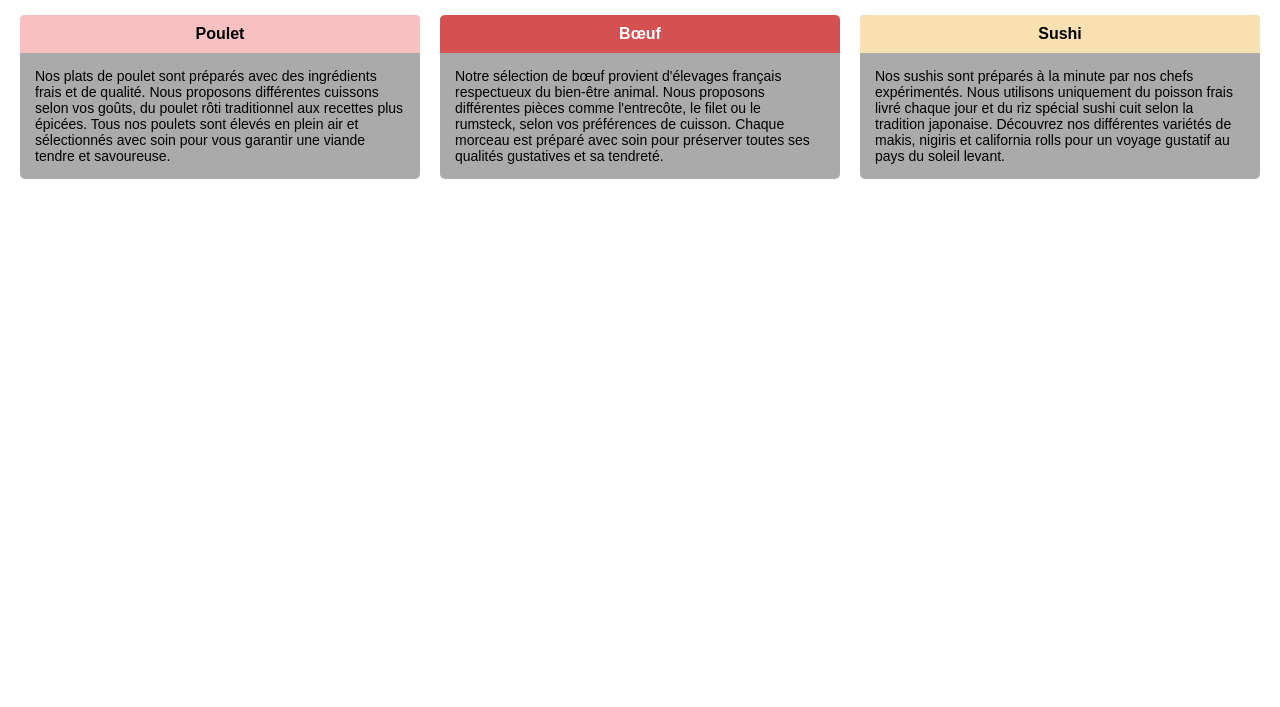
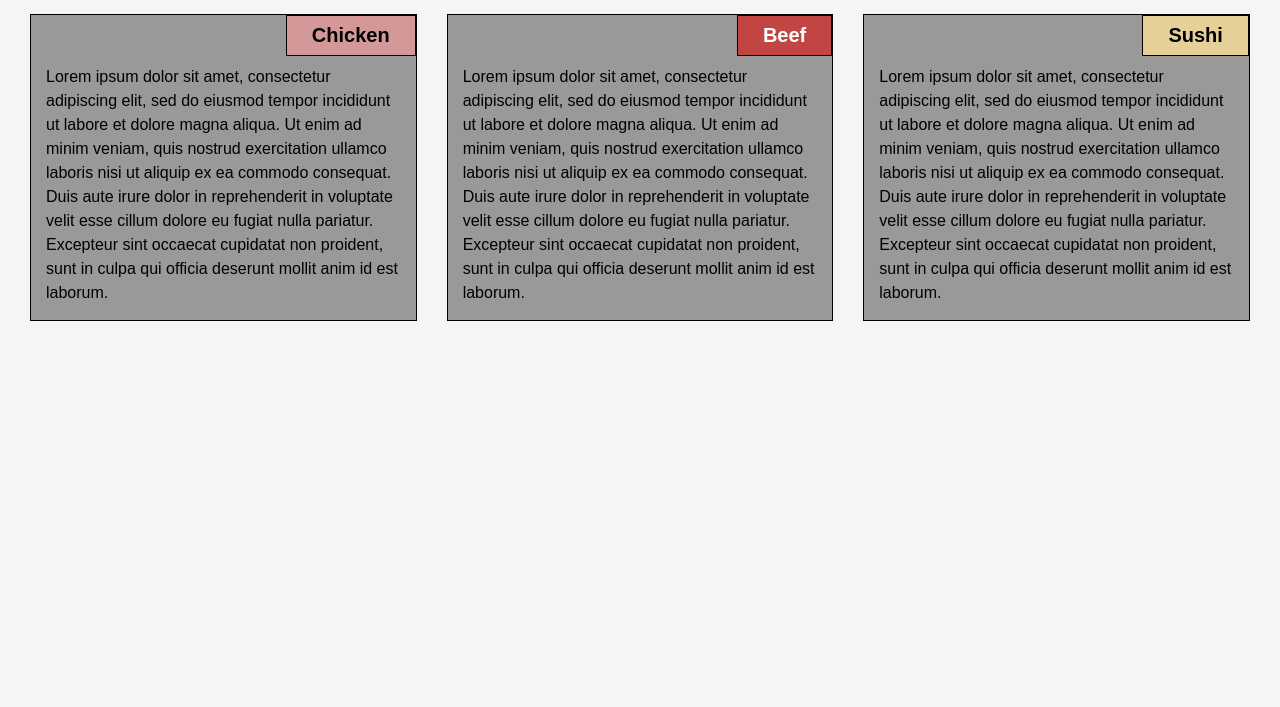
Before and after one commit to denipurwanto10/mod2_solution, a plain HTML site: page index.html/index.html in a window 1280 px wide. Shown: the part 93-800 px from the top of the page. Drawn offline with Linux system fonts and the light colour scheme.

Commit message:
Update index.html

```diff
--- a/index.html/index.html
+++ b/index.html/index.html
@@ -1,86 +1,132 @@
 <!DOCTYPE html>
-<html lang="fr">
+<html lang="en">
 <head>
     <meta charset="UTF-8">
     <meta name="viewport" content="width=device-width, initial-scale=1.0">
-    <title>Notre Menu</title>
+    <title>Our Menu</title>
     <style>
-        /* Styles directement intégrés dans le HTML */
+        * {
+            box-sizing: border-box;
+            margin: 0;
+            padding: 0;
+        }
+
         body {
             font-family: Arial, sans-serif;
-            margin: 0;
-            padding: 20px;
-            background-color: white;
+            font-size: 16px;
+            background-color: #f5f5f5;
+        }
+
+        .container {
+            margin: 0 15px;
         }
 
         h1 {
             text-align: center;
-            margin-bottom: 30px;
+            font-size: 1.75em; /* 75% larger than base */
+            margin: 30px 0;
+            color: #333;
         }
 
-        .menu-conteneur {
-            display: flex;
-            justify-content: space-between;
-            flex-wrap: wrap;
-            gap: 20px;
+        .row::after {
+            content: "";
+            display: table;
+            clear: both;
         }
 
-        .menu-element {
-            flex: 1;
-            min-width: 300px;
-            background-color: #aaa;
-            border-radius: 5px;
-            overflow: hidden;
+        .section {
+            background-color: #999;
+            border: 1px solid black;
+            margin: 15px;
+            position: relative;
+            padding: 40px 15px 15px 15px;
         }
 
-        .menu-entete {
-            padding: 10px;
-            text-align: center;
+        .section-title {
+            position: absolute;
+            top: 0;
+            right: 0;
+            background-color: #d59898;
+            border: 1px solid black;
+            padding: 8px 25px;
+            font-size: 1.25em; /* 25% larger than base */
             font-weight: bold;
             color: black;
         }
 
-        .entete-poulet {
-            background-color: #f8c0c0;
+        .section p {
+            color: black;
+            line-height: 1.5;
+            margin-top: 10px;
         }
 
-        .entete-boeuf {
-            background-color: #d55050;
+        /* Specific colors for each section title */
+        .chicken-title {
+            background-color: #d59898;
+        }
+
+        .beef-title {
+            background-color: #c14543;
             color: white;
         }
 
-        .entete-sushi {
-            background-color: #f8e0b0;
+        .sushi-title {
+            background-color: #e5d198;
         }
 
-        .menu-contenu {
-            padding: 15px;
-            font-size: 14px;
+        /* Desktop view - 992px and above */
+        @media (min-width: 992px) {
+            .col-lg-4 {
+                float: left;
+                width: 33.33%;
+            }
+        }
+
+        /* Tablet view - 768px to 991px */
+        @media (min-width: 768px) and (max-width: 991px) {
+            .col-md-6 {
+                float: left;
+                width: 50%;
+            }
+            .col-md-12 {
+                float: left;
+                width: 100%;
+            }
+        }
+
+        /* Mobile view - 767px and below */
+        @media (max-width: 767px) {
+            .col-sm-12 {
+                float: left;
+                width: 100%;
+            }
         }
     </style>
 </head>
 <body>
-    <h1>Notre Menu</h1>
+    <div class="container">
+        <h1>Our Menu</h1>
 
-    <div class="menu-conteneur">
-        <div class="menu-element">
-            <div class="menu-entete entete-poulet">Poulet</div>
-            <div class="menu-contenu">
-                Nos plats de poulet sont préparés avec des ingrédients frais et de qualité. Nous proposons différentes cuissons selon vos goûts, du poulet rôti traditionnel aux recettes plus épicées. Tous nos poulets sont élevés en plein air et sélectionnés avec soin pour vous garantir une viande tendre et savoureuse.
+        <div class="row">
+            <div class="col-lg-4 col-md-6 col-sm-12">
+                <div class="section">
+                    <div class="section-title chicken-title">Chicken</div>
+                    <p>Lorem ipsum dolor sit amet, consectetur adipiscing elit, sed do eiusmod tempor incididunt ut labore et dolore magna aliqua. Ut enim ad minim veniam, quis nostrud exercitation ullamco laboris nisi ut aliquip ex ea commodo consequat. Duis aute irure dolor in reprehenderit in voluptate velit esse cillum dolore eu fugiat nulla pariatur. Excepteur sint occaecat cupidatat non proident, sunt in culpa qui officia deserunt mollit anim id est laborum.</p>
+                </div>
             </div>
-        </div>
 
-        <div class="menu-element">
-            <div class="menu-entete entete-boeuf">Bœuf</div>
-            <div class="menu-contenu">
-                Notre sélection de bœuf provient d'élevages français respectueux du bien-être animal. Nous proposons différentes pièces comme l'entrecôte, le filet ou le rumsteck, selon vos préférences de cuisson. Chaque morceau est préparé avec soin pour préserver toutes ses qualités gustatives et sa tendreté.
+            <div class="col-lg-4 col-md-6 col-sm-12">
+                <div class="section">
+                    <div class="section-title beef-title">Beef</div>
+                    <p>Lorem ipsum dolor sit amet, consectetur adipiscing elit, sed do eiusmod tempor incididunt ut labore et dolore magna aliqua. Ut enim ad minim veniam, quis nostrud exercitation ullamco laboris nisi ut aliquip ex ea commodo consequat. Duis aute irure dolor in reprehenderit in voluptate velit esse cillum dolore eu fugiat nulla pariatur. Excepteur sint occaecat cupidatat non proident, sunt in culpa qui officia deserunt mollit anim id est laborum.</p>
+                </div>
             </div>
-        </div>
 
-        <div class="menu-element">
-            <div class="menu-entete entete-sushi">Sushi</div>
-            <div class="menu-contenu">
-                Nos sushis sont préparés à la minute par nos chefs expérimentés. Nous utilisons uniquement du poisson frais livré chaque jour et du riz spécial sushi cuit selon la tradition japonaise. Découvrez nos différentes variétés de makis, nigiris et california rolls pour un voyage gustatif au pays du soleil levant.
+            <div class="col-lg-4 col-md-12 col-sm-12">
+                <div class="section">
+                    <div class="section-title sushi-title">Sushi</div>
+                    <p>Lorem ipsum dolor sit amet, consectetur adipiscing elit, sed do eiusmod tempor incididunt ut labore et dolore magna aliqua. Ut enim ad minim veniam, quis nostrud exercitation ullamco laboris nisi ut aliquip ex ea commodo consequat. Duis aute irure dolor in reprehenderit in voluptate velit esse cillum dolore eu fugiat nulla pariatur. Excepteur sint occaecat cupidatat non proident, sunt in culpa qui officia deserunt mollit anim id est laborum.</p>
+                </div>
             </div>
         </div>
     </div>
```
